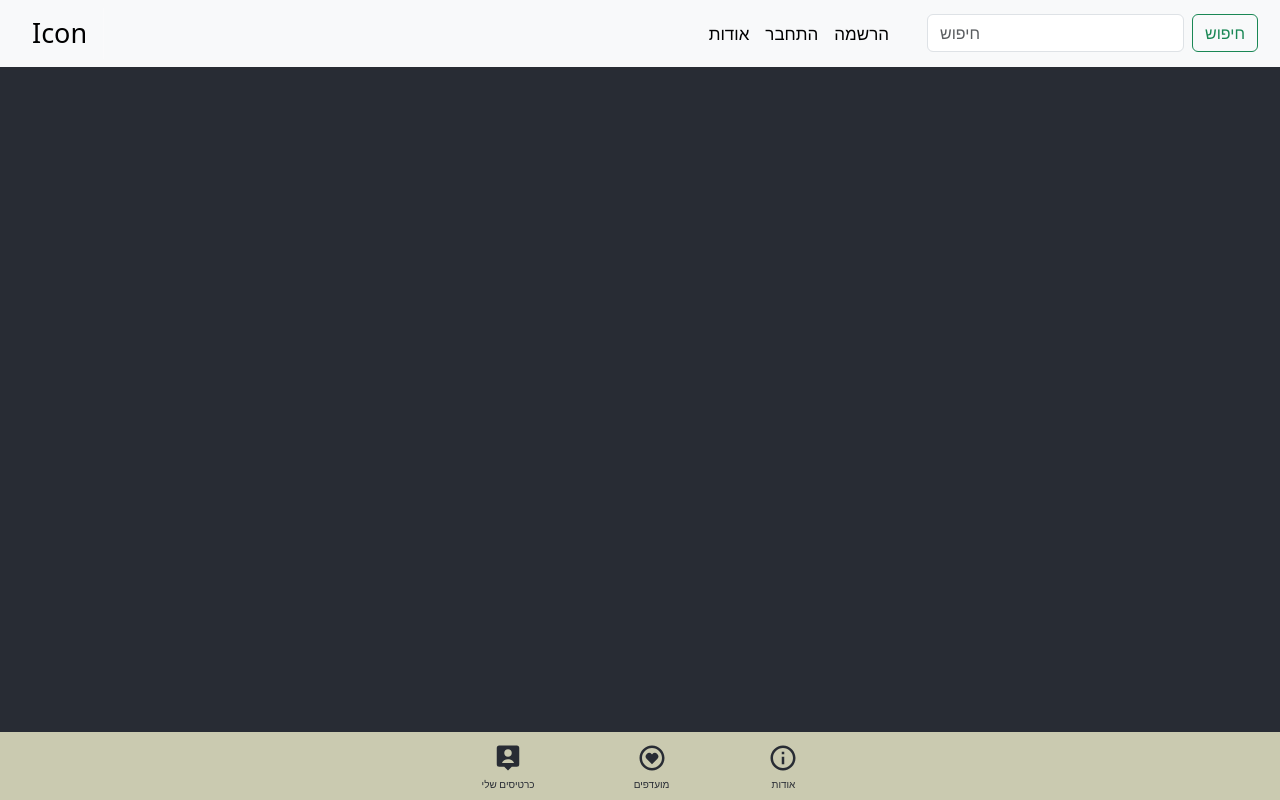
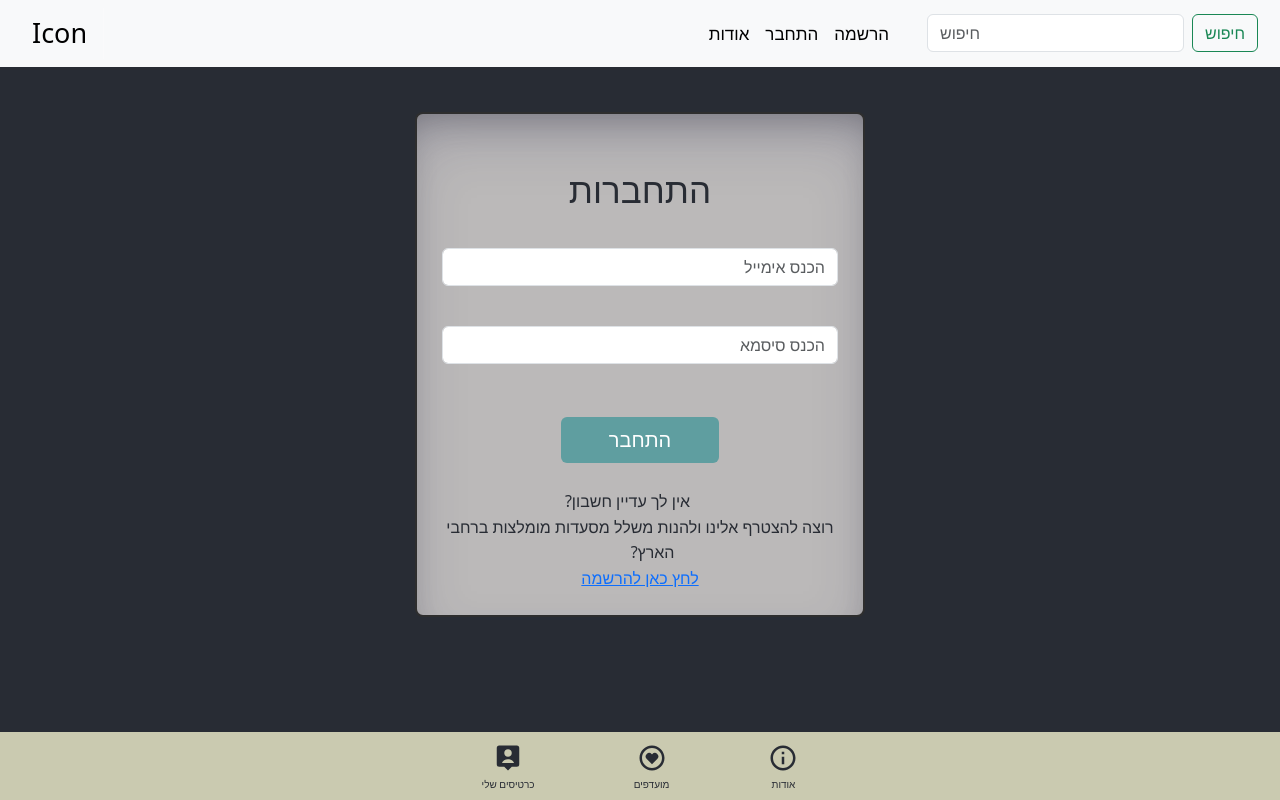
Before and after one commit to yuvaldavid05/react-project-2, a React (Create React App) app in the folder my-react-app/: page /login in a window 1280 px wide. Built offline with nearby package versions, Linux system fonts and the light colour scheme; the HTML template or start-up script is replaced by a standard one.

Commit message:
added project

```diff
--- a/my-react-app/src/App.js
+++ b/my-react-app/src/App.js
@@ -28,11 +28,11 @@ function App() {
                     <NavbarTop2 />
                     <Router />
                 </header>
+
                 {loader && <Loader />}
                 <footer className='fot'>
                     <FooterNav />
                 </footer>
-
             </div>
 
 
--- a/my-react-app/src/Router.js
+++ b/my-react-app/src/Router.js
@@ -21,7 +21,7 @@ function Router() {
             <Route path="/AdminManagement" element={<AdminManagement />} />
             <Route path="/account" element={<Account />} />
 
-            {/* <Route path="/login" element={<Login />} /> */}
+            <Route path="/login" element={<Login />} />
             <Route path="/signup" element={<Signup />} />
         </Routes>
     );
--- a/my-react-app/src/RouterAuth.js
+++ b/my-react-app/src/RouterAuth.js
@@ -1,12 +1,13 @@
 import { Route, Routes } from 'react-router-dom';
 import Login from './Navbar/User/Login';
+
 
 
 
 function Router() {
     return (
         <Routes>
-            <Route path="/login" element={<Login />} />
+            {/* <Route path="/login" element={<Login />} /> */}
 
         </Routes >
     );
```
